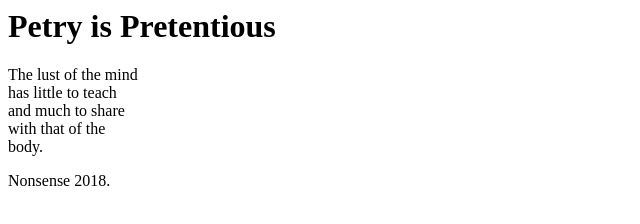
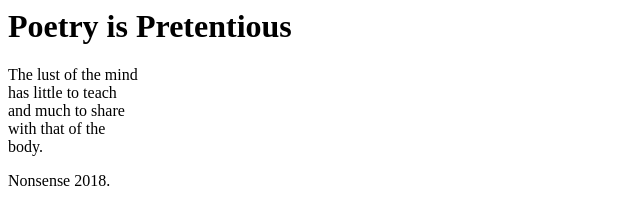
Before and after one commit to coffeeparty/coffeeparty.github.io, a plain HTML site: page index.html in a window 1280 px wide. Shown: the whole page, without its empty margins (0-640 px from the left). Drawn offline with Linux system fonts and the light colour scheme.

Commit message:
my updated first commit

```diff
--- a/index.html
+++ b/index.html
@@ -5,7 +5,7 @@
 </head>
 
 <body>
-	<h1> Petry is Pretentious </h1>
+	<h1> Poetry is Pretentious </h1>
 <p> The lust of the mind </br> has little to teach </br> and much to share </br> with that of the <br> body. </p>
 </body>
 
```
